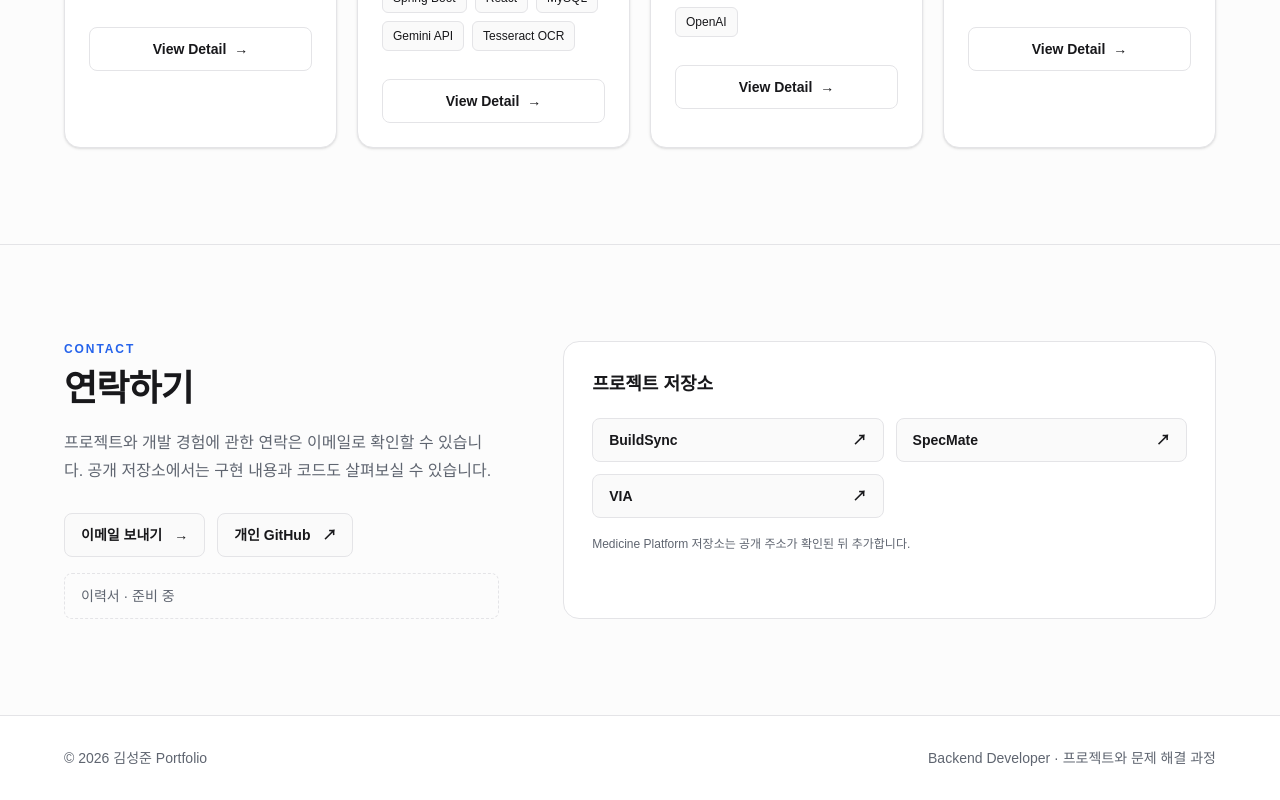
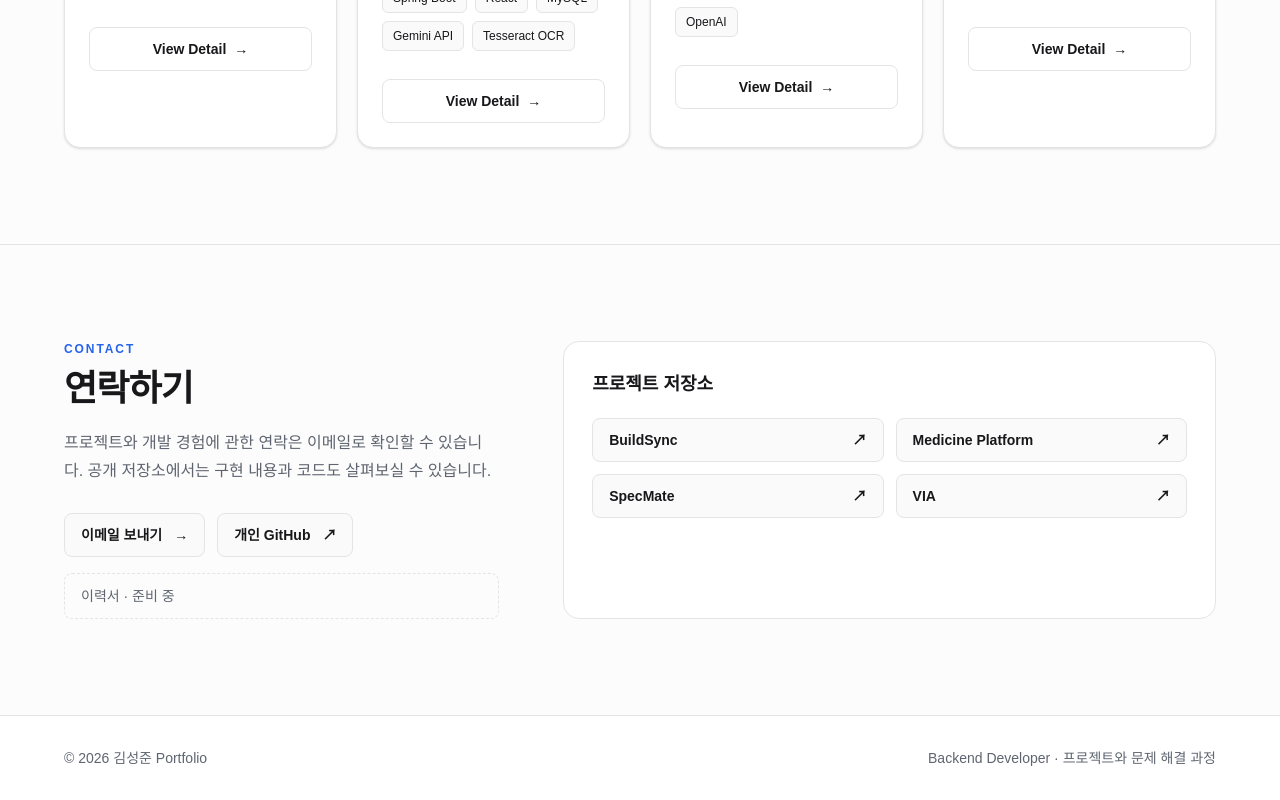
Before and after one commit to kimse0ngjun/portfolio, a Next.js app: page / in a window 1280 px wide. Shown: the part 3196-3996 px from the top of the page. Built offline with nearby package versions, Linux system fonts and the light colour scheme; no server answers.

Commit message:
fix: Medicine Platform 저장소 링크 반영

```diff
--- a/src/components/sections/ContactSection.tsx
+++ b/src/components/sections/ContactSection.tsx
@@ -1,5 +1,6 @@
 const repositories = [
   { label: "BuildSync", url: "https://github.com/kimse0ngjun/BuildSync" },
+  { label: "Medicine Platform", url: "https://github.com/kimse0ngjun/medicine-platform" },
   { label: "SpecMate", url: "https://github.com/spec-mate" },
   { label: "VIA", url: "https://github.com/kimse0ngjun/via" },
 ] as const;
@@ -60,9 +61,6 @@ export function ContactSection() {
               </li>
             ))}
           </ul>
-          <p className="mt-4 text-xs leading-5 text-muted">
-            Medicine Platform 저장소는 공개 주소가 확인된 뒤 추가합니다.
-          </p>
         </div>
       </div>
     </section>
```
